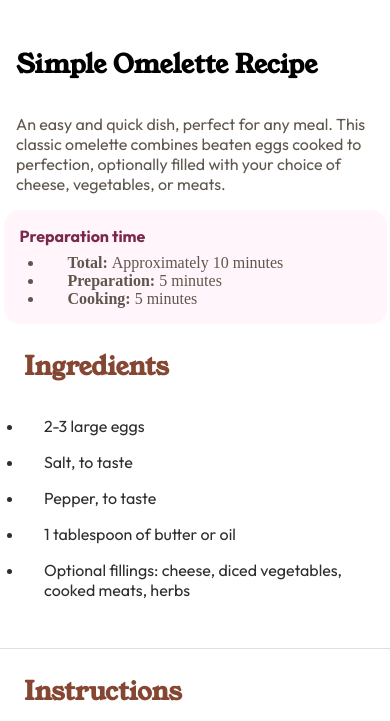
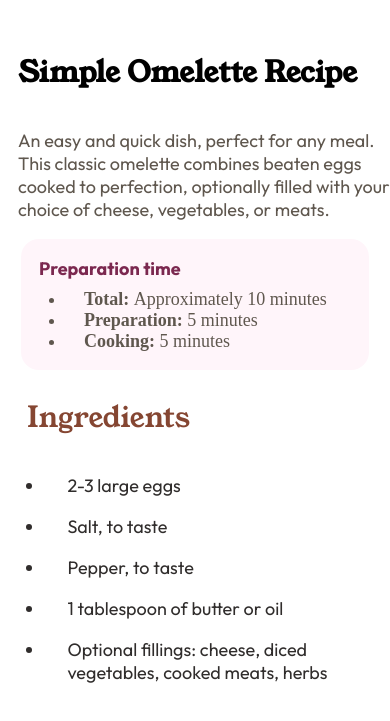
Before and after one commit to Garrycrafts/Recipe-page-main, a website built with Vite: page index.html in a window 390 px wide. Shown: the part 100-821 px from the top of the page. Built offline with nearby package versions, Linux system fonts and the light colour scheme.

Commit message:
fixed queries

```diff
--- a/sass/_base.scss
+++ b/sass/_base.scss
@@ -35,7 +35,7 @@ $font-YoungSerif: "Young Serif";
 // Spacing
 
 $container-padding: 3rem 3rem;
-$container-margin: 50rem;
+$container-margin: 30rem;
 
 $title-margin-b: 1rem;
 
--- a/sass/_ingredients.scss
+++ b/sass/_ingredients.scss
@@ -10,6 +10,7 @@
 
   &__title {
     font-size: $font-big;
+    font-weight: 400;
     margin-bottom: $title-margin-b;
     color: $Brown800;
     font-family: $font-YoungSerif;
--- a/sass/_instruction.scss
+++ b/sass/_instruction.scss
@@ -10,6 +10,7 @@
   padding-bottom: 2rem;
   &__title {
     color: $Brown800;
+    font-weight: 400;
     font-size: $font-big;
     font-family: $font-YoungSerif;
     margin-bottom: $title-margin-b;
--- a/sass/_nutrition.scss
+++ b/sass/_nutrition.scss
@@ -29,10 +29,10 @@
   }
   &__title {
     color: $Brown800;
+    font-weight: 400;
     font-family: $font-YoungSerif;
     font-size: $font-big;
     margin-bottom: $title-margin-b;
-    font-family: $font-Outfit;
   }
 
   &__sub {
--- a/sass/_queries.scss
+++ b/sass/_queries.scss
@@ -1,6 +1,6 @@
 @use "base" as *;
 
-@media (max-width: 1440px) {
+@media (max-width: 860px) {
   html {
     font-size: 56.25%;
   }
@@ -54,21 +54,25 @@
         font-size: 3.2rem;
         margin-bottom: 2rem;
       }
+      &__item {
+        margin-left: 2rem;
       }
     }
-
-  @media (max-width: 1024px) {
+  }
+}
+@media (max-width: 1200px) {
   html {
-      font-size: 50%;
+    font-size: 56.25%;
   }
   .prep {
-      padding: 1rem;
+    width: 80%;
+    padding-left: 4rem;
+    &__item {
+      padding-left: 2rem;
+      color: $Stone600;
+    }
   }
 }
 
 @media (max-width: 360px) {
-    html {
-      font-size: 56.25%;
 }
-  }
-}
```
Lines whose indentation alone changed are shown as unchanged.
